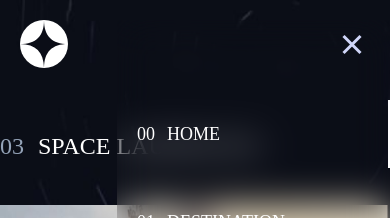
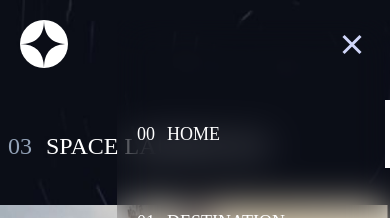
Before and after one commit to VDR-Crowley/space-tourism-website, a React (Vite) app: page /technology in a window 390 px wide. Both pictures are taken after a click on the element 350 px from the left and 44 px from the top of the page. Shown: the top 218 px of the page. Built offline with nearby package versions, Linux system fonts and the light colour scheme; a web font is replaced by a local one.

Commit message:
ajustando o h2 do tec e o menu hamburger

```diff
--- a/src/components/MenuHamburger.tsx
+++ b/src/components/MenuHamburger.tsx
@@ -25,7 +25,7 @@ function MenuHamburger() {
         <>
           <div
             onClick={() => setIsOpen(!isOpen)}
-            className="absolute bottom-0 top-[0px] overflow-hidden w-[100vw]
+            className="absolute bottom-0 top-[0px] overflow-hidden w-[100%]
           h-[100%] bg-transparent z-10"
           />
           <nav
@@ -40,8 +40,8 @@ function MenuHamburger() {
               }}
               className={`w-full p-5 mt-20 ${
                 activeItem === '/'
-                  ? 'pt-5 pb-5 border-r-[2px] border-transparent border-white'
-                  : 'pt-5 pb-5 border-r-[5px] border-transparent transition-all duration-300 hover:border-white'
+                  ? 'pt-5 pb-5 border-r-[5px] border-transparent border-white'
+                  : 'pt-5 pb-5 border-r-[10px] border-transparent transition-all duration-300 hover:border-white'
               }`}
             >
               <span className="pr-3">00</span>Home
@@ -54,8 +54,8 @@ function MenuHamburger() {
               }}
               className={`w-full p-5 ${
                 activeItem === '/destination'
-                  ? 'pt-5 pb-5 border-r-[2px] border-transparent border-white'
-                  : 'pt-5 pb-5 border-r-[5px] border-transparent transition-all duration-300 hover:border-white'
+                  ? 'pt-5 pb-5 border-r-[5px] border-transparent border-white'
+                  : 'pt-5 pb-5 border-r-[10px] border-transparent transition-all duration-300 hover:border-white'
               }`}
             >
               <span className="pr-3">01</span>Destination
@@ -68,8 +68,8 @@ function MenuHamburger() {
               }}
               className={`w-full p-5 ${
                 activeItem === '/crew'
-                  ? 'pt-5 pb-5 border-r-[2px] border-transparent border-white'
-                  : 'pt-5 pb-5 border-r-[5px] border-transparent transition-all duration-300 hover:border-white'
+                  ? 'pt-5 pb-5 border-r-[5px] border-transparent border-white'
+                  : 'pt-5 pb-5 border-r-[10px] border-transparent transition-all duration-300 hover:border-white'
               }`}
             >
               <span className="pr-3">02</span>Crew
@@ -82,8 +82,8 @@ function MenuHamburger() {
               }}
               className={`w-full p-5 ${
                 activeItem === '/technology'
-                  ? 'pt-5 pb-5 border-r-[2px] border-transparent border-white'
-                  : 'pt-5 pb-5 border-r-[5px] border-transparent transition-all duration-300 hover:border-white'
+                  ? 'pt-5 pb-5 border-r-[5px] border-transparent border-white'
+                  : 'pt-5 pb-5 border-r-[10px] border-transparent transition-all duration-300 hover:border-white'
               }`}
             >
               <span className="pr-3">03</span>Technology
--- a/src/pages/Technology/Technology.jsx
+++ b/src/pages/Technology/Technology.jsx
@@ -66,7 +66,7 @@ function Technology() {
       >
         <div
           className="col-span-1 lg:col-span-10 self-center w-full
-        lg:col-start-1 lg:col-end-10 lg:grid-cols-10 lg:justify-center order-1 lg:pt-10"
+        lg:col-start-1 lg:col-end-10 lg:grid-cols-10 lg:justify-center pl-2 lg:pl-0 order-1 lg:pt-10"
         >
           <h2
             className="self-center uppercase mx-auto max-w-md text-2xl
```
